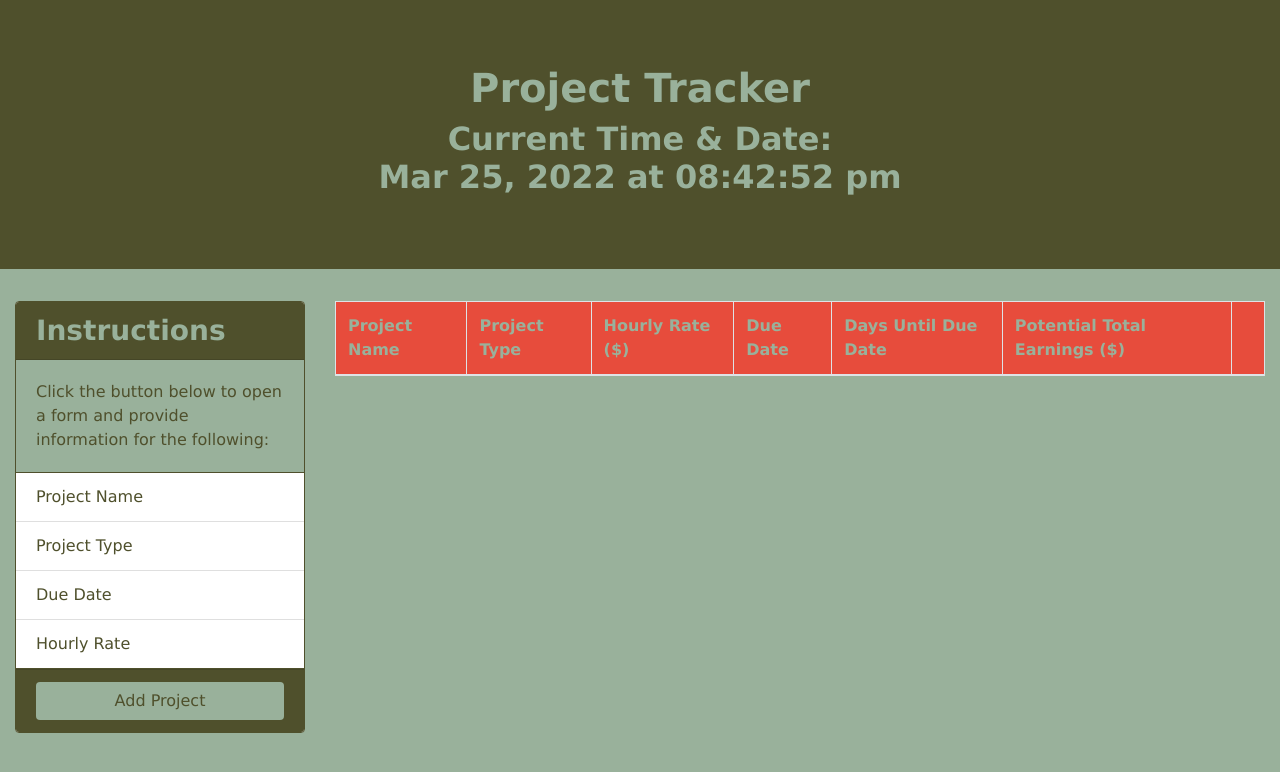
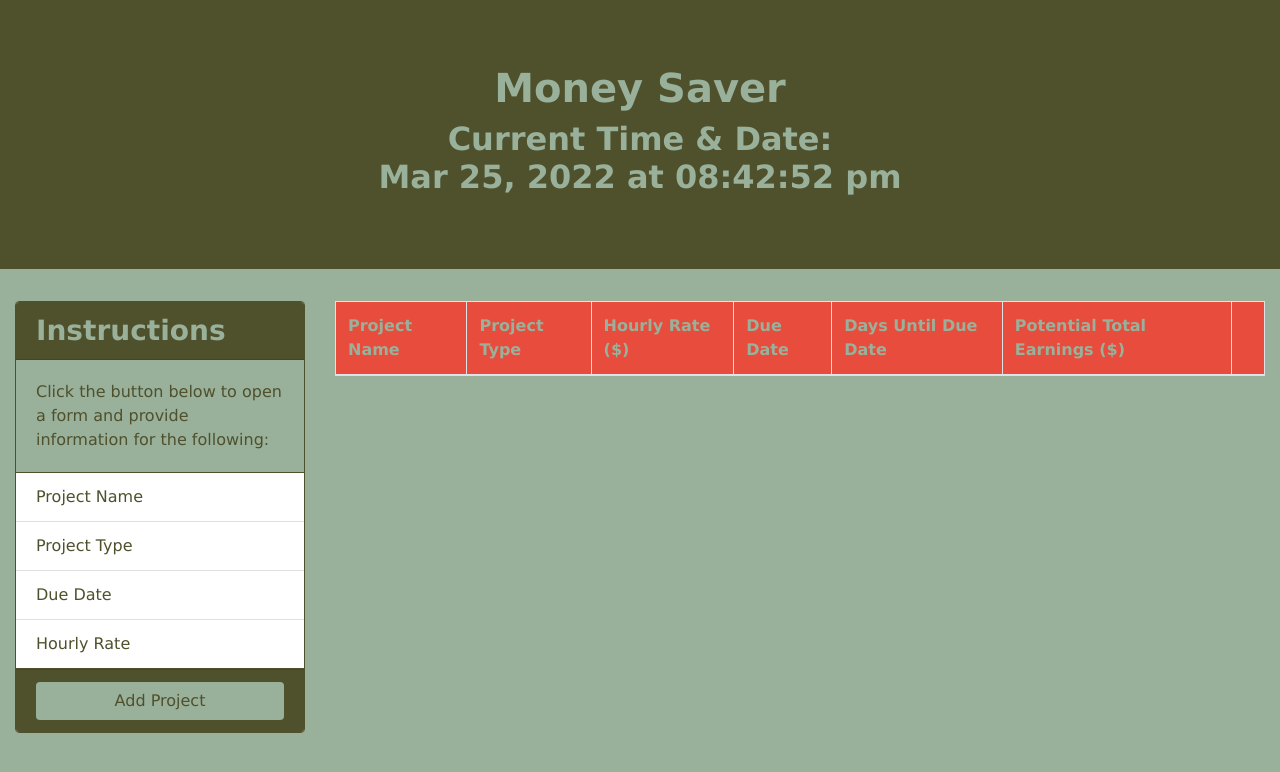
Before and after one commit to Dipti2021/Money-Saver, a plain HTML site: page index.html in a window 1280 px wide. Drawn offline with nearby package versions, Linux system fonts and the light colour scheme.

Commit message:
Update index.html

```diff
--- a/index.html
+++ b/index.html
@@ -18,7 +18,7 @@
 
   <header class="jumbotron jumbotron-fluid custom-jumbotron">
     <div class="container text-center">
-      <h1>Project Tracker</h1>
+      <h1>Money Saver</h1>
       <h2>Current Time &amp; Date: <br /> <span id="time-display">00:00:00</span></h2>
     </div>
   </header>
```
